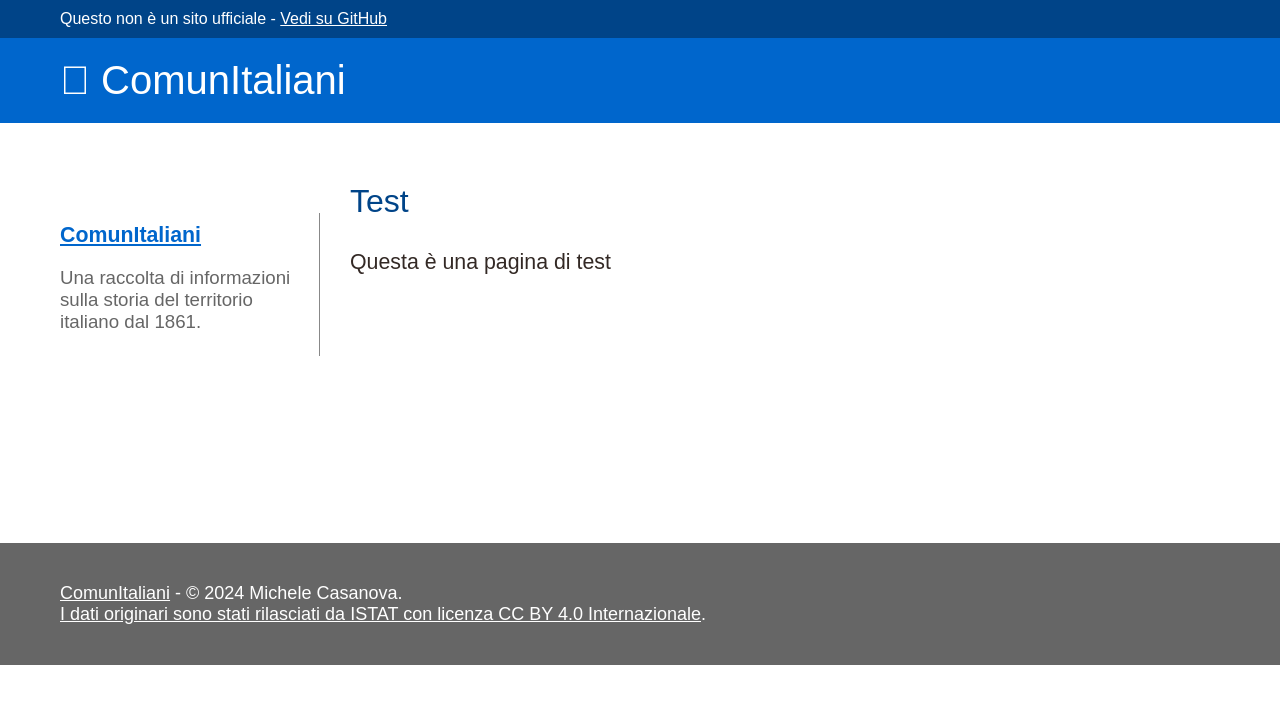
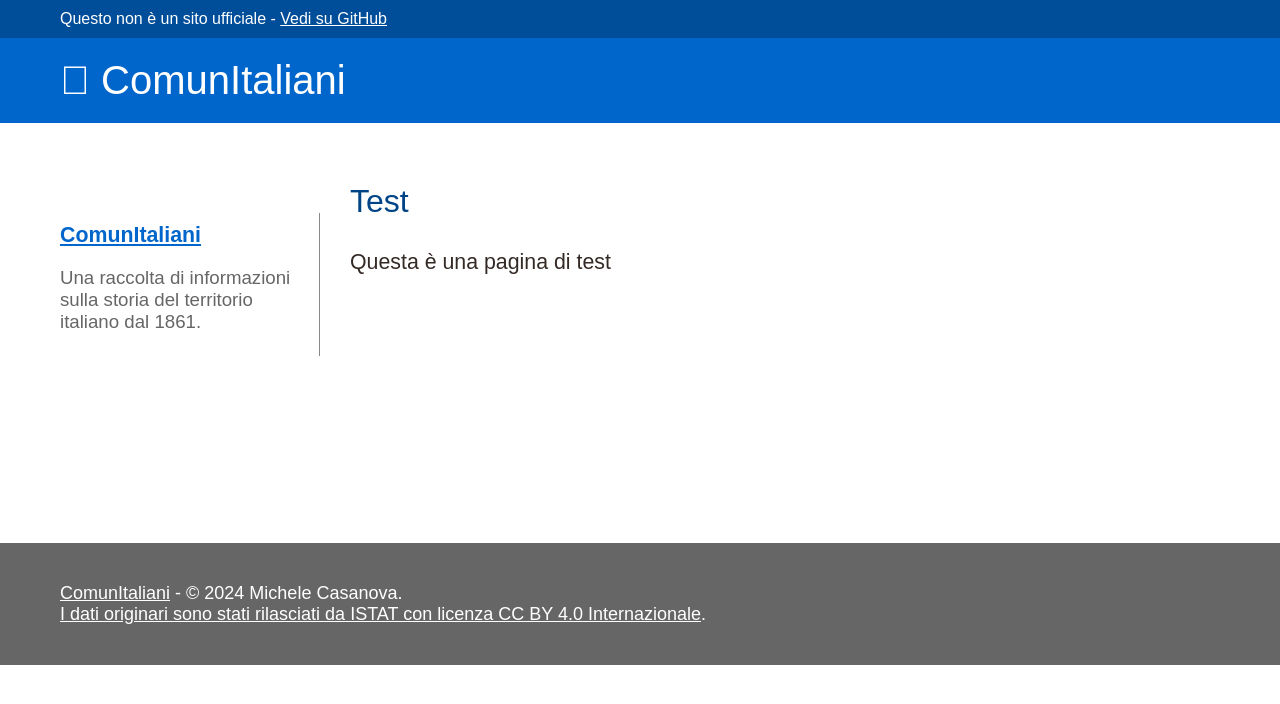
Before and after one commit to m-casanova/ci, a Jekyll site: the page built from test.md, in a window 1280 px wide. Shown: the top 704 px of the page. Built offline with Jekyll 4.4.1, drawn with Linux system fonts in a browser that asks for light colours; some web fonts are replaced; our own code applies the rules of GitHub Pages for plain Markdown files.

Commit message:
Update style.css

```diff
--- a/assets/css/style.css
+++ b/assets/css/style.css
@@ -12,8 +12,8 @@ header { width: 100%; margin:0; padding:0 }
 header a { color: #fff }
 header a.b { color: #fff; text-decoration: none }
 header > div { width:100%; color: #fff }
-header > div.info { background: #048; }
-header > div.titolo { background: #06c; }
+header > div.info { background: #004d99; }
+header > div.titolo { background: #0066cc; }
 header > div > div { width: 1180px; margin: 0px auto; padding:0 }
 header div div p { margin:0; padding:10px; font-size: 12pt }
 header div div h1 { margin:0; padding:20px 10px; font-size: 40px; font-weight: 350; color: #fff }
@@ -53,17 +53,17 @@ h3.z { background-color:#800; }
 .risp { margin: 20px 0; font-weight: 400; }
 .elenco { margin: 20px 0; position: relative; padding: 0; }
 .el_data { position: relative; padding: 0 0 10px 24px; margin: 0 }
-.el_data::before { content: ""; position: absolute; left: 10px; top: 0; bottom: 0; width: 4px; background-color: #a3adb7; z-index: 0 }
+.el_data::before { content: ""; position: absolute; left: 10px; top: 0; bottom: 0; width: 4px; background-color: #6aaaeb; z-index: 0 }
 .el_data:first-child::before { top: 10px }
 .el_data:last-child::before { height: 10px; }
-.punto { position: absolute; top: 5px; left: 0; width: 16px; height: 16px; background-color: #fff; border: 4px solid #929da9; border-radius: 50%; z-index: 1; }
+.punto { position: absolute; top: 5px; left: 0; width: 16px; height: 16px; background-color: #fff; border: 4px solid #4392E0; border-radius: 50%; z-index: 1; }
 .punto::before { content: ''; text-align: center; color: #fff; font-size: 15pt; }
 .pt1::before { top: 10px }
-.pt1 .punto { border-color: #5c6f82; background-color: #6ee7bf }
-.pt2 .punto { border-color: #768594 }
-.pt3 .punto { border-color: #768594 }
+.pt1 .punto { border-color: #0066cc; }
+.pt2 .punto { border-color: #207ad5 }
+.pt3 .punto { border-color: #207ad5 }
 .pt4::before { height: 10px }
-.pt4 .punto { border-color: #5c6f82; background-color: #ebadb8 }
+.pt4 .punto { border-color: #0066cc; }
 
 .risp p { margin: 0 10px 0 10px; padding:0 }
 .risp .d { font-weight: 700; margin-bottom: 5px }
```
